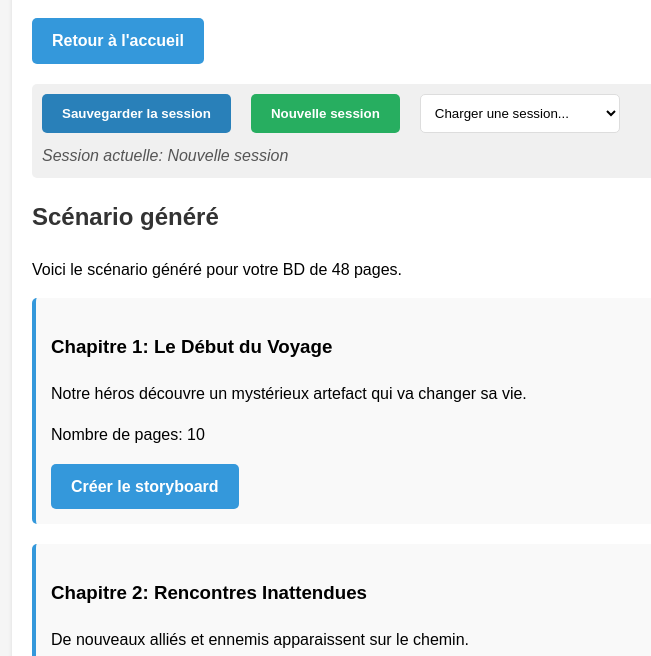
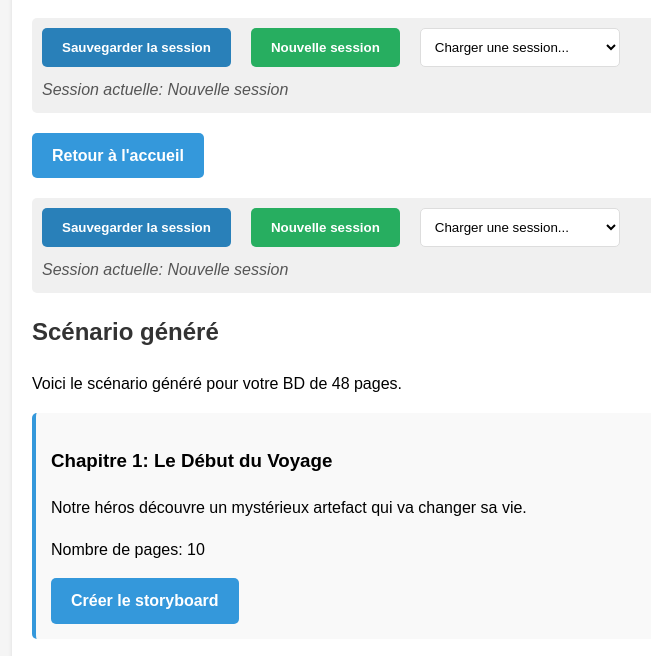
Before and after one commit to Olivier619/bd_creator, a plain HTML site: page scenario.html in a window 1280 px wide. Shown: the part 116-772 px from the top of the page, without its empty margins (208-859 px from the left). Drawn offline with Linux system fonts and the light colour scheme; files whose address does not match are found by name.

Commit message:
Update scenario.html

```diff
--- a/scenario.html
+++ b/scenario.html
@@ -47,11 +47,68 @@
         .navigation {
             margin-bottom: 20px;
         }
+
+        /* Styles pour les contrôles de session */
+        .session-controls {
+            background-color: #f0f0f0;
+            padding: 10px;
+            border-radius: 5px;
+            margin-bottom: 20px;
+            display: flex;
+            justify-content: space-between;
+            align-items: center;
+            flex-wrap: wrap;
+        }
+        .session-buttons {
+            display: flex;
+            gap: 10px;
+            flex-wrap: wrap;
+        }
+        .session-button {
+            background-color: #2980b9;
+            color: white;
+            padding: 10px 20px;
+            text-decoration: none;
+            border-radius: 5px;
+            font-weight: bold;
+            margin-right: 10px;
+            cursor: pointer;
+            border: none;
+        }
+        .session-select {
+            padding: 10px;
+            border-radius: 5px;
+            border: 1px solid #ddd;
+            background-color: white;
+            min-width: 200px;
+        }
+        .session-info {
+            margin-top: 10px;
+            font-style: italic;
+            color: #555;
+        }
+        #new-session-btn {
+            background-color: #27ae60;
+        }
     </style>
 </head>
 <body>
     <div class="container">
         <h1>BD Creator - Scénario</h1>
+
+        <!-- Contrôles de session -->
+        <div class="session-controls">
+            <div class="session-buttons">
+                <button id="save-session-btn" class="session-button">Sauvegarder la session</button>
+                <button id="new-session-btn" class="session-button">Nouvelle session</button>
+                <select id="load-session-select" class="session-select">
+                    <option value="">Charger une session...</option>
+                </select>
+            </div>
+            <div id="session-info" class="session-info">
+                Session actuelle: <span id="current-session-name">Nouvelle session</span>
+            </div>
+        </div>
 
         <div class="navigation">
             <a href="index.html" class="button">Retour à l'accueil</a>
```
